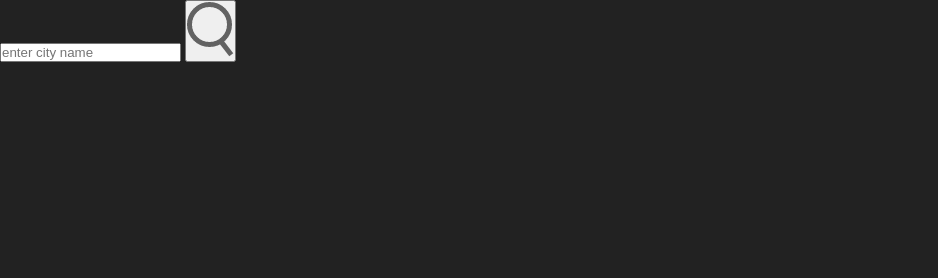
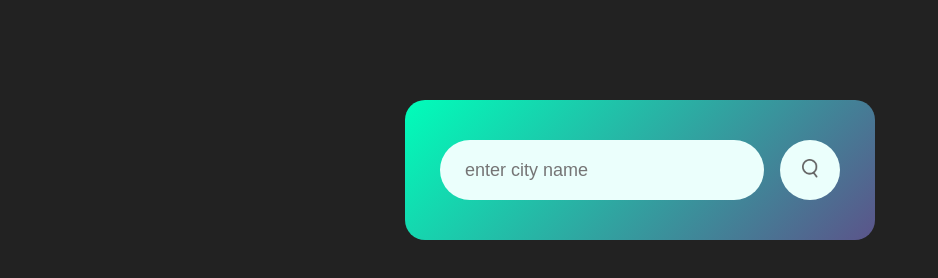
Before and after one commit to AditInx/WeatherApp, a plain HTML site: page index.html in a window 1280 px wide. Shown: the whole page, without its empty margins (0-938 px from the left). Drawn offline with Linux system fonts and the light colour scheme.

Commit message:
made css styling changes to search bar and search button

```diff
--- a/style.css
+++ b/style.css
@@ -8,3 +8,48 @@
 body{
     background-color: #222;
 }
+
+.card{
+    width: 90%;
+    max-width: 470px;
+    background: linear-gradient(135deg, #00feba, #5b548a);
+    color: #fff;
+    margin: 100px auto 0;
+    border-radius: 20px;
+    padding: 40px 35px;
+    text-align: center;
+}
+
+.search{
+    width: 100%;
+    display: flex;
+    align-items: center;
+    justify-content: space-between;
+}
+
+.search input{
+    border: 0;
+    outline: 0;
+    background: #ebfffc;
+    color: #555;
+    padding: 10px 25px;
+    height: 60px;
+    border-radius: 30px;
+    flex: 1;
+    margin-right: 16px;
+    font-size: 18px;
+}
+
+.search button{
+    border: 0;
+    outline: 0;
+    background: #ebfffc;
+    border-radius: 50%;
+    width: 60px;
+    height: 60px;
+    cursor: pointer;
+}
+
+.search button img{
+    width: 16px;
+}
```
